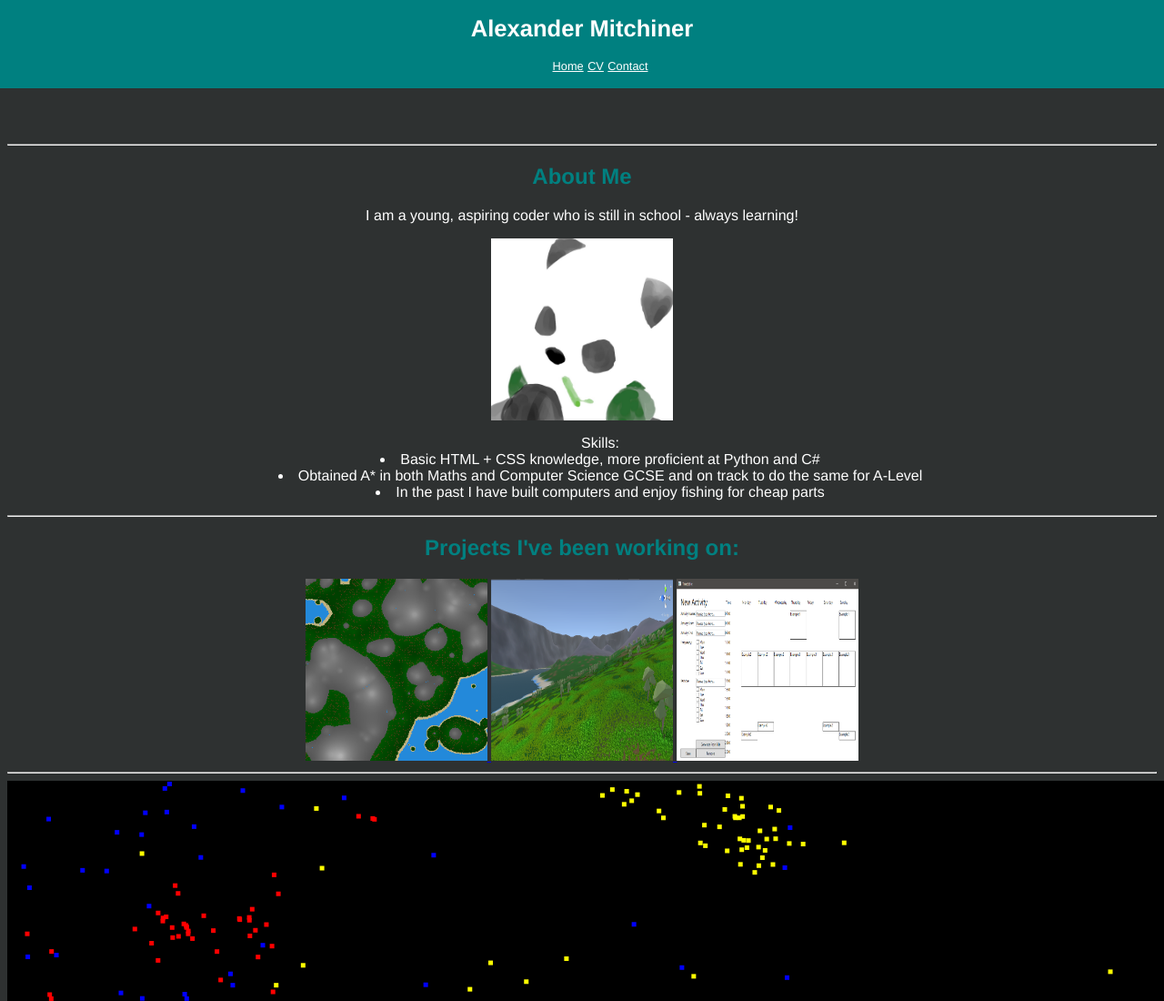
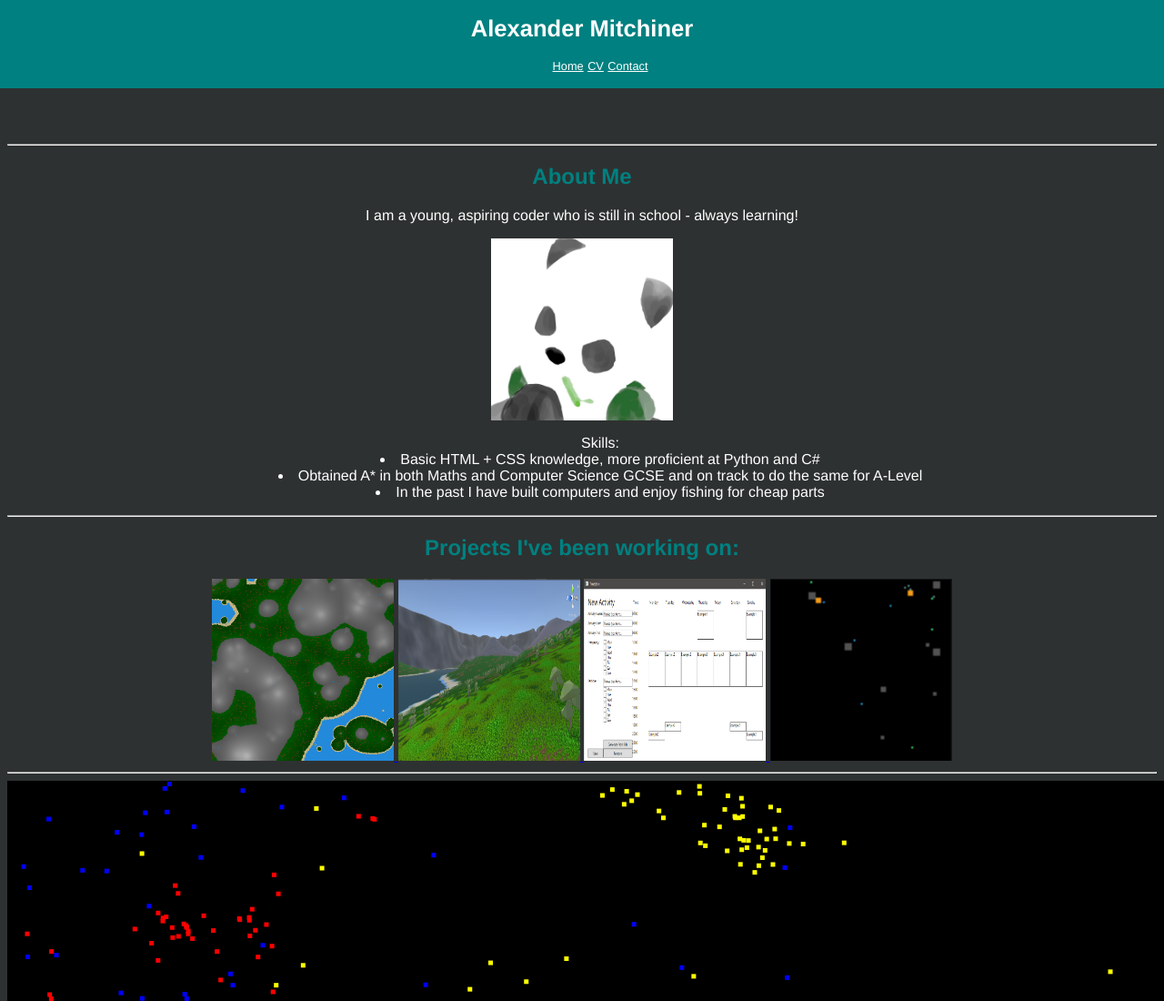
Before and after one commit to GAMINpanda/GAMINpanda.github.io, a plain HTML site: page index.html in a window 1280 px wide. Shown: the top 1100 px of the page at 91% size. Drawn offline with Linux system fonts and the light colour scheme.

Commit message:
Update index.html

```diff
--- a/index.html
+++ b/index.html
@@ -45,6 +45,9 @@
 					<a href="https://github.com/GAMINpanda/TimetablerSoftware">
 						<img class="image" src="Screenshot (156).png" alt="A Timetabling Software"/>
 					</a>
+					<a href="https://github.com/GAMINpanda/LifeSimulation">
+						<img class="image" src="Screenshot_2022-10-25_23-47-32-cropped.png" alt="A pixel based life simulation"/>
+					</a>
 				</section>
 				<hr style="color: teal;">
 				<canvas id="life" height="700" width = "1500"></canvas>
```
